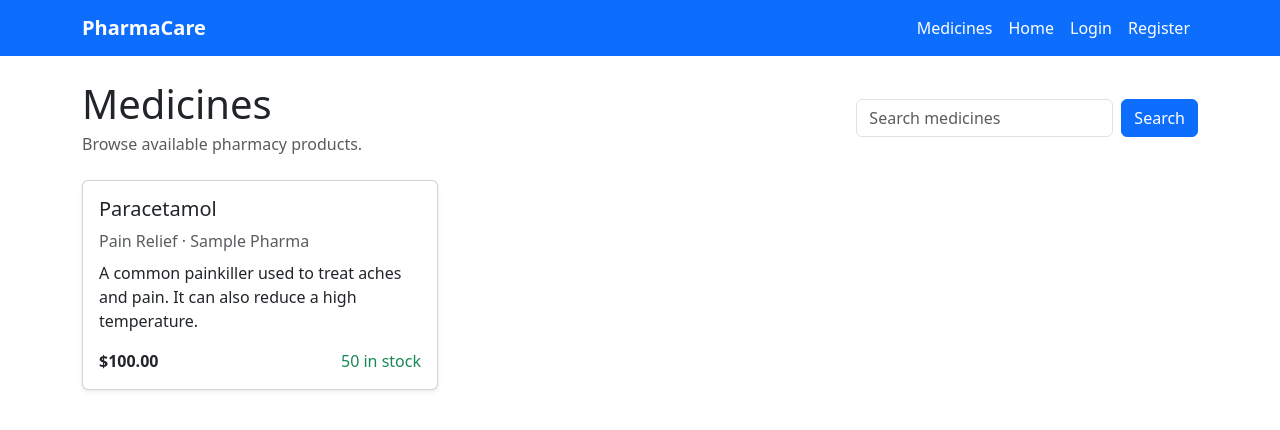
After one commit to atika94/pharmacare, a Flask app: page /medicines in a window 1280 px wide. The commit adds this page. Shown: the top 430 px of the page. Run offline with Flask 3, Linux system fonts and the light colour scheme; data comes from the database, SQL or seed files in the repository.

Commit message:
Implement Phase 4 medicine browsing

```diff
--- a/app/__init__.py
+++ b/app/__init__.py
@@ -56,6 +56,9 @@ def create_app():
     from app.routes.auth import auth_bp
     app.register_blueprint(auth_bp)
 
+    from app.routes.medicines import medicines_bp
+    app.register_blueprint(medicines_bp)
+
     # ------------------------------------------------------------------
     # Routes
     # ------------------------------------------------------------------
--- /dev/null
+++ b/app/models/medicine.py
@@ -0,0 +1,22 @@
+class Medicine:
+    def __init__(
+        self,
+        id,
+        name,
+        category,
+        manufacturer,
+        price,
+        stock_quantity,
+        expiry_date,
+        description,
+        requires_prescription,
+    ):
+        self.id = id
+        self.name = name
+        self.category = category
+        self.manufacturer = manufacturer
+        self.price = price
+        self.stock_quantity = stock_quantity
+        self.expiry_date = expiry_date
+        self.description = description
+        self.requires_prescription = bool(requires_prescription)
--- /dev/null
+++ b/app/routes/medicines.py
@@ -0,0 +1,30 @@
+from flask import Blueprint, render_template, request
+
+from app.database.connection import fetch_all
+from app.models.medicine import Medicine
+
+
+medicines_bp = Blueprint("medicines", __name__)
+
+
+@medicines_bp.route("/medicines")
+def list_medicines():
+    search = request.args.get("q", "").strip()
+    search_pattern = f"%{search}%"
+
+    medicines_data = fetch_all(
+        """
+        SELECT id, name, category, manufacturer, price, stock_quantity,
+               expiry_date, description, requires_prescription
+        FROM medicines
+        WHERE name LIKE ?
+           OR category LIKE ?
+           OR manufacturer LIKE ?
+           OR description LIKE ?
+        ORDER BY name COLLATE NOCASE
+        """,
+        (search_pattern, search_pattern, search_pattern, search_pattern),
+    )
+
+    medicines = [Medicine(**medicine) for medicine in medicines_data]
+    return render_template("medicines/list.html", medicines=medicines, search=search)
--- a/app/templates/base.html
+++ b/app/templates/base.html
@@ -25,6 +25,11 @@
 
             {% if current_user.is_authenticated %}
 
+                <a class="nav-link text-white"
+                   href="{{ url_for('medicines.list_medicines') }}">
+                    Medicines
+                </a>
+
                 <span class="navbar-text text-white me-3">
                     Welcome, {{ current_user.name }}
                 </span>
@@ -35,6 +40,11 @@
                 </a>
 
             {% else %}
+
+                <a class="nav-link text-white"
+                   href="{{ url_for('medicines.list_medicines') }}">
+                    Medicines
+                </a>
 
                 <a class="nav-link text-white"
                    href="{{ url_for('home') }}">
--- /dev/null
+++ b/app/templates/medicines/list.html
@@ -0,0 +1,66 @@
+{% extends "base.html" %}
+
+{% block title %}Medicines - PharmaCare{% endblock %}
+
+{% block content %}
+<div class="d-flex flex-wrap justify-content-between align-items-center gap-3 mb-4">
+    <div>
+        <h1 class="mb-1">Medicines</h1>
+        <p class="text-muted mb-0">Browse available pharmacy products.</p>
+    </div>
+
+    <form class="d-flex" method="GET" action="{{ url_for('medicines.list_medicines') }}">
+        <label class="visually-hidden" for="medicine-search">Search medicines</label>
+        <input
+            class="form-control me-2"
+            type="search"
+            id="medicine-search"
+            name="q"
+            value="{{ search }}"
+            placeholder="Search medicines"
+        >
+        <button class="btn btn-primary" type="submit">Search</button>
+    </form>
+</div>
+
+{% if medicines %}
+<div class="row g-4">
+    {% for medicine in medicines %}
+    <div class="col-md-6 col-xl-4">
+        <article class="card h-100 shadow-sm">
+            <div class="card-body d-flex flex-column">
+                <div class="d-flex justify-content-between gap-2">
+                    <h2 class="h5 card-title">{{ medicine.name }}</h2>
+                    {% if medicine.requires_prescription %}
+                    <span class="badge text-bg-warning">Prescription</span>
+                    {% endif %}
+                </div>
+
+                <p class="text-muted mb-2">
+                    {{ medicine.category or "General medicine" }}
+                    {% if medicine.manufacturer %} · {{ medicine.manufacturer }}{% endif %}
+                </p>
+
+                {% if medicine.description %}
+                <p class="card-text">{{ medicine.description }}</p>
+                {% endif %}
+
+                <div class="mt-auto d-flex justify-content-between align-items-center">
+                    <strong>${{ "%.2f"|format(medicine.price) }}</strong>
+                    {% if medicine.stock_quantity > 0 %}
+                    <span class="text-success">{{ medicine.stock_quantity }} in stock</span>
+                    {% else %}
+                    <span class="text-danger">Out of stock</span>
+                    {% endif %}
+                </div>
+            </div>
+        </article>
+    </div>
+    {% endfor %}
+</div>
+{% else %}
+<div class="alert alert-info" role="status">
+    No medicines matched your search.
+</div>
+{% endif %}
+{% endblock %}
```
Also changed, not shown: tests/test_medicines.py (added, +66 -0 lines), README.md.
